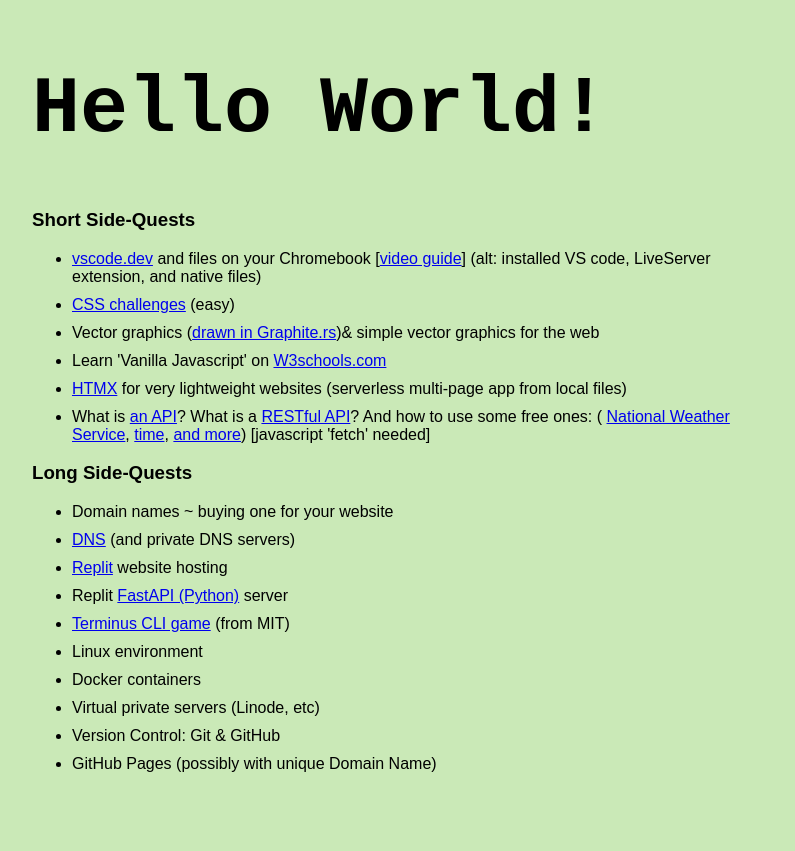
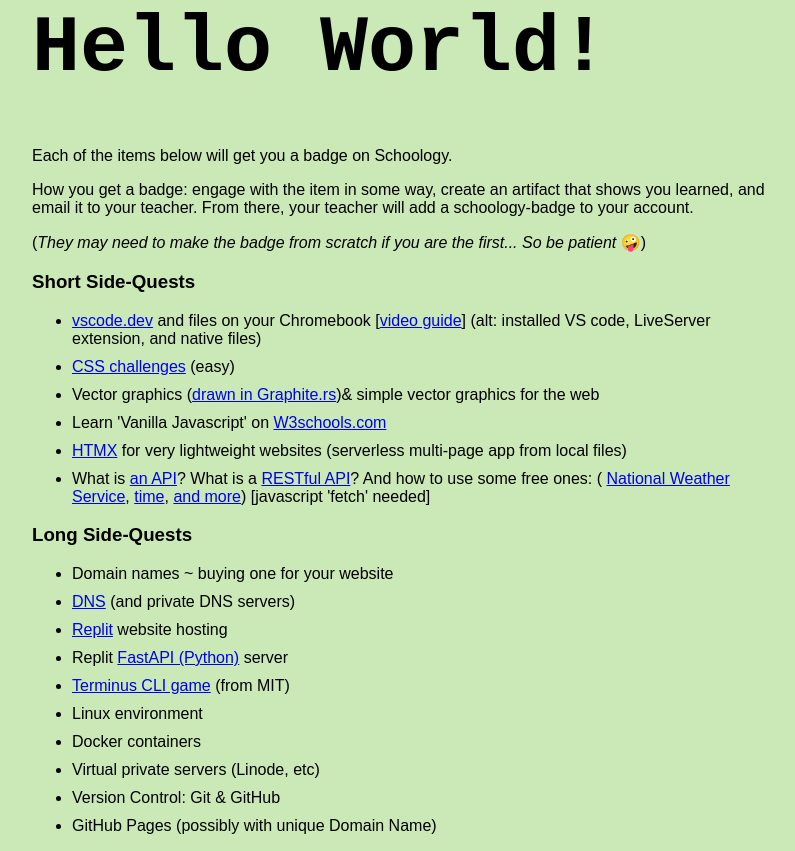
Before and after one commit to RiceC-at-MasonHS/side-quests, a plain HTML site: page index.html in a window 1280 px wide. Shown: the whole page, without its empty margins (233-1028 px from the left). Before the commit the page ends 800 px from the top, so only its background shows below. Drawn offline with Linux system fonts and the light colour scheme.

Commit message:
added preamble

```diff
--- a/index.html
+++ b/index.html
@@ -10,6 +10,9 @@
     <div id="page-container">
         <h1>Hello World!</h1>
         <!-- <h2>Computer Programming 1</h2> -->
+        <p>Each of the items below will get you a badge on Schoology.</p>
+        <p>How you get a badge: engage with the item in some way, create an artifact that shows you learned, and email it to your teacher. From there, your teacher will add a schoology-badge to your account.</p>
+        <p>(<em>They may need to make the badge from scratch if you are the first... So be patient</em> 🤪)</p>
         <h3>Short Side-Quests</h3>
         <ul>
             <li><a href="https://vscode.dev/" target="_blank">vscode.dev</a> and files on your Chromebook [<a href="https://www.youtube.com/watch?v=t28PnKmS65U" target="_blank">video guide</a>] (alt: installed VS code, LiveServer extension, and native files)</li>
```
